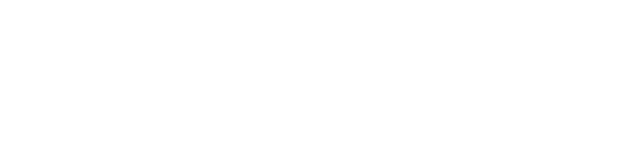
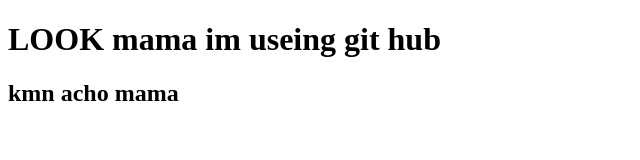
Before and after one commit to Tafsan-Mahmud/tafsan-new-website, a plain HTML site: page index.html in a window 1280 px wide. Shown: the whole page, without its empty margins (0-640 px from the left). Drawn offline with Linux system fonts and the light colour scheme.

Commit message:
new text added

```diff
--- a/index.html
+++ b/index.html
@@ -6,6 +6,7 @@
     <title>Document</title>
 </head>
 <body>
-
+    <H1>LOOK mama im useing git hub </H1>
+    <h2>kmn acho mama</h2>
 </body>
 </html>
```
Also changed, not shown: 1 other file.
